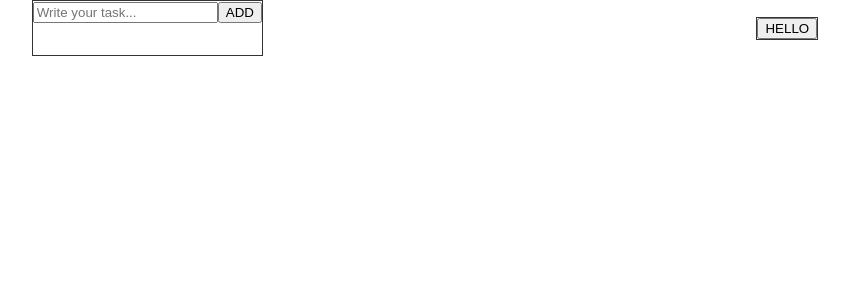
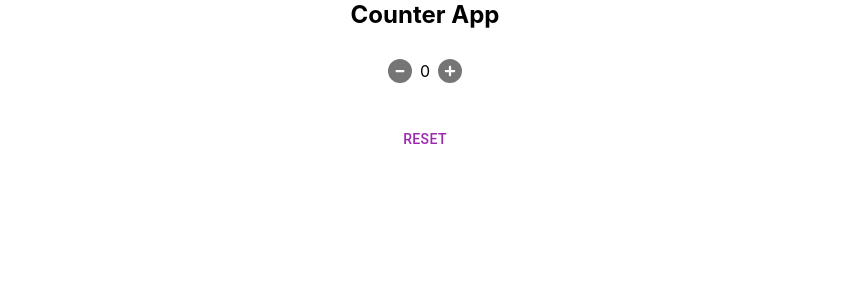
Before and after one commit to valeria-a/react-new-eve, a React (Create React App) app in the folder movies/: page / in a window 1280 px wide. Shown: the top 300 px of the page, without its empty margins (215-1064 px from the left). Built offline with nearby package versions, Linux system fonts and the light colour scheme.

Commit message:
materials

```diff
--- a/movies/package.json
+++ b/movies/package.json
@@ -5,6 +5,9 @@
   "dependencies": {
     "@emotion/react": "^11.11.0",
     "@emotion/styled": "^11.11.0",
+    "@fortawesome/fontawesome-svg-core": "^6.4.0",
+    "@fortawesome/free-solid-svg-icons": "^6.4.0",
+    "@fortawesome/react-fontawesome": "^0.2.0",
     "@mui/material": "^5.13.1",
     "@testing-library/jest-dom": "^5.16.5",
     "@testing-library/react": "^13.4.0",
--- a/movies/src/App.js
+++ b/movies/src/App.js
@@ -1,5 +1,7 @@
 // import './App.css';
-import TodoApp from './todo/TodoApp/TodoApp';
+import CounterApp from './counterReducer/CounterApp';
+// import StarRating from './starRating/StarRating';
+// import TodoApp from './todo/TodoApp/TodoApp';
 // import DogsApp from './dogs/DogsApp/DogsApp';
 // import MoviesApp from './movies/MoviesApp/MoviesApp';
 // import SyncInput from './simpleTutorials/SyncInput';
@@ -22,7 +24,7 @@ function App() {
 
   return (
     // <MoviesApp />
-    <TodoApp />
+    // <TodoApp />
     // <DogsApp />
     // <SyncInput />
     // <FilterableList />
@@ -34,6 +36,8 @@ function App() {
     // <TimerApp />
     // <RefTimerApp />
     // <React99App />
+    // <StarRating />
+    <CounterApp />
   )
 
 
--- /dev/null
+++ b/movies/src/counterReducer/CounterApp.js
@@ -0,0 +1,16 @@
+import { Stack } from "@mui/material"
+import CounterComponent from "./CounterComponent"
+
+const CounterApp = () => {
+    return(
+
+        <Stack spacing={2} justifyContent="center"
+        alignItems="center">
+            <h2>Counter App</h2>
+            <CounterComponent />
+        </Stack>
+
+    )
+}
+
+export default CounterApp
--- /dev/null
+++ b/movies/src/counterReducer/CounterComponent.js
@@ -0,0 +1,23 @@
+import { useState } from "react"
+import CounterButton from "./CouterButton"
+import Stack from '@mui/material/Stack';
+import { Button } from "@mui/material";
+
+
+const CounterComponent = () => {
+    const [counter, setCounter] = useState(0)
+
+    return(
+        <Stack direction={'column'} spacing={3}>
+            <Stack direction={'row'}>
+                <CounterButton plus={false}/>
+                <p>{counter}</p>
+                <CounterButton />
+            </Stack>
+            <Button color="secondary">RESET</Button>
+        </Stack>
+
+    )
+}
+
+export default CounterComponent
--- /dev/null
+++ b/movies/src/counterReducer/CouterButton.js
@@ -0,0 +1,14 @@
+import IconButton from '@mui/material/IconButton';
+import { FontAwesomeIcon } from '@fortawesome/react-fontawesome'
+import { faCirclePlus, faCircleMinus } from '@fortawesome/free-solid-svg-icons'
+
+
+const CounterButton = ({plus=true}) => {
+    return(
+        <IconButton>
+            <FontAwesomeIcon icon={plus ? faCirclePlus : faCircleMinus} />
+        </IconButton>
+    )
+}
+
+export default CounterButton
--- /dev/null
+++ b/movies/src/starRating/StarRating.js
@@ -0,0 +1,45 @@
+import React, { useState } from 'react';
+
+const StarRating = () => {
+  const [rating, setRating] = useState(0);
+  const [hoverRating, setHoverRating] = useState(0);
+
+  const handleMouseEnter = (index) => {
+    setHoverRating(index);
+  };
+
+  const handleMouseLeave = () => {
+    setHoverRating(0);
+  };
+
+  const handleClick = (index) => {
+    setRating(index);
+  };
+
+  return (
+    <div>
+      <p>Rate this:</p>
+      {[1, 2, 3, 4, 5].map((index) => (
+        <Star
+          key={index}
+          filled={index <= (hoverRating || rating)}
+          onMouseEnter={() => handleMouseEnter(index)}
+          onMouseLeave={handleMouseLeave}
+          onClick={() => handleClick(index)}
+        />
+      ))}
+      <p>Selected rating: {rating}</p>
+    </div>
+  );
+};
+
+const Star = ({ filled, ...rest }) => (
+  <span
+    {...rest}
+    style={{ color: filled ? 'orange' : 'grey', cursor: 'pointer' }}
+  >
+    &#9733;
+  </span>
+);
+
+export default StarRating;
```
Also changed, not shown: 1 other file (tests, documents, lock files or other folders).
